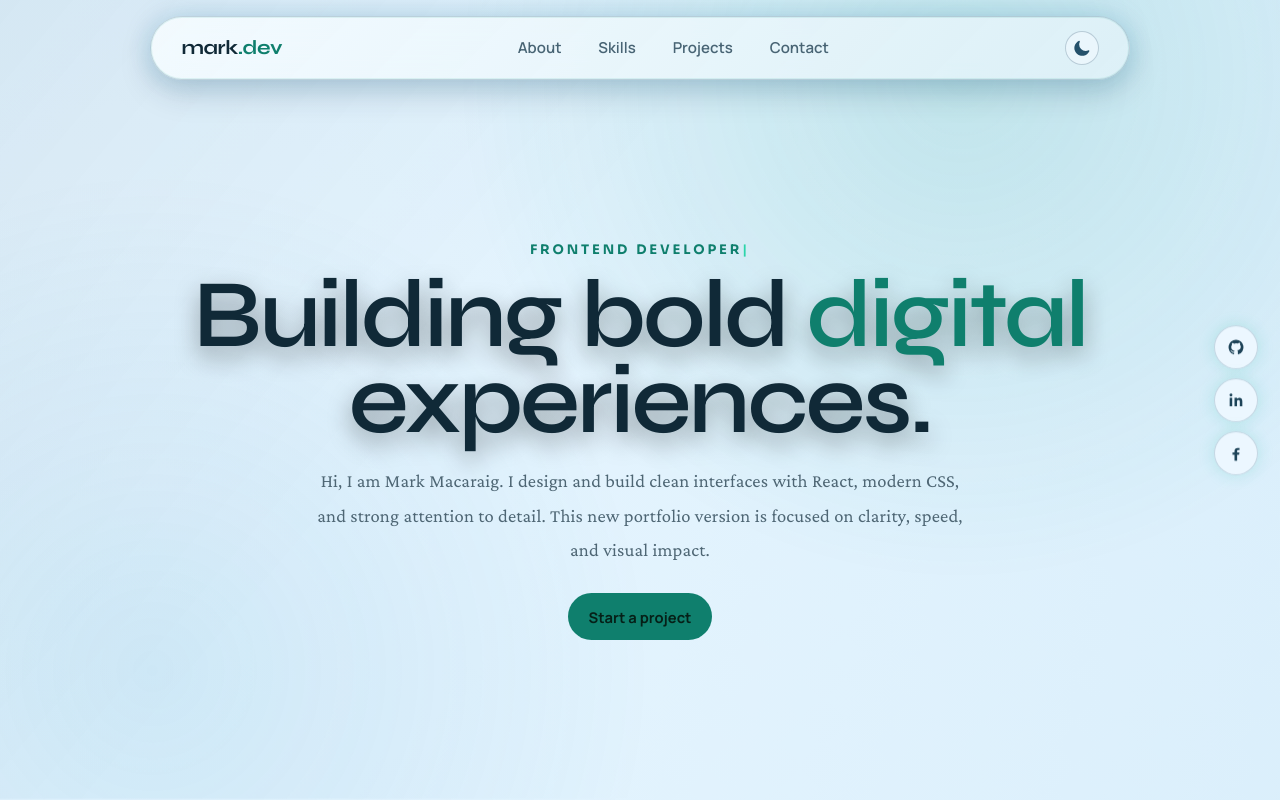
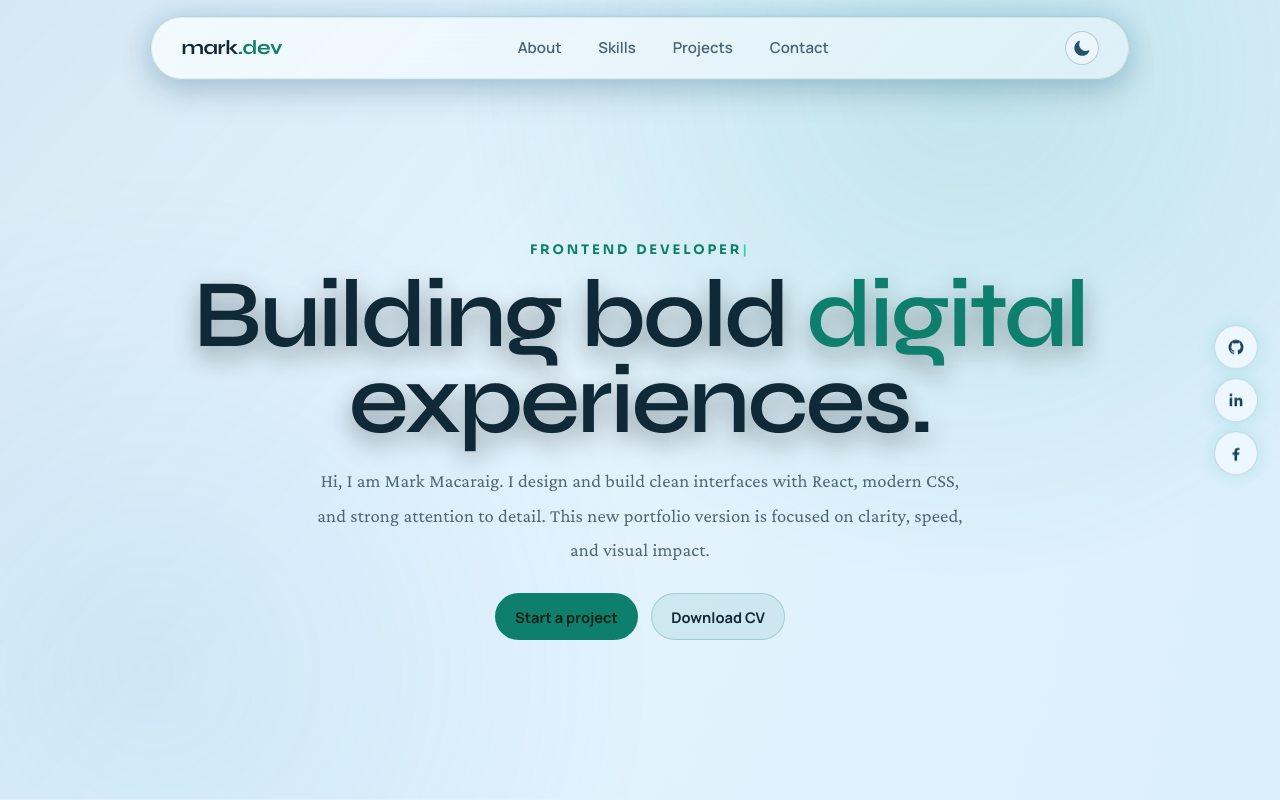
Before and after one commit to aintdrevv/markdev, a React (Vite) app: page / in a window 1280 px wide. Shown: the top 800 px of the page. Built offline with nearby package versions, Linux system fonts and the light colour scheme.

Commit message:
Add CV download button and darken footer icons

```diff
--- a/src/components/Hero.jsx
+++ b/src/components/Hero.jsx
@@ -42,6 +42,9 @@ export default function Hero() {
             <button className="btn btn-primary" type="button" onClick={jumpToContact}>
               Start a project
             </button>
+            <a className="btn btn-secondary" href="/Mark-Macaraig-CV.pdf" target="_blank" rel="noreferrer" download>
+              Download CV
+            </a>
           </div>
 
           <div className="hero-mobile-links" aria-label="Quick links">
--- a/src/index.css
+++ b/src/index.css
@@ -1292,7 +1292,7 @@ body.theme-light {
 .footer-location svg {
   width: 14px;
   height: 14px;
-  color: rgba(39, 194, 169, 0.9);
+  color: rgba(18, 136, 118, 0.95);
 }
 
 body.theme-light .site-bg {
@@ -1422,6 +1422,10 @@ body.theme-light .contact-glass-form button:hover {
 
 body.theme-light .footer {
   border-top-color: rgba(28, 82, 110, 0.18);
+}
+
+body.theme-light .footer-location svg {
+  color: #0f5f52;
 }
 
 @keyframes drift {
```
